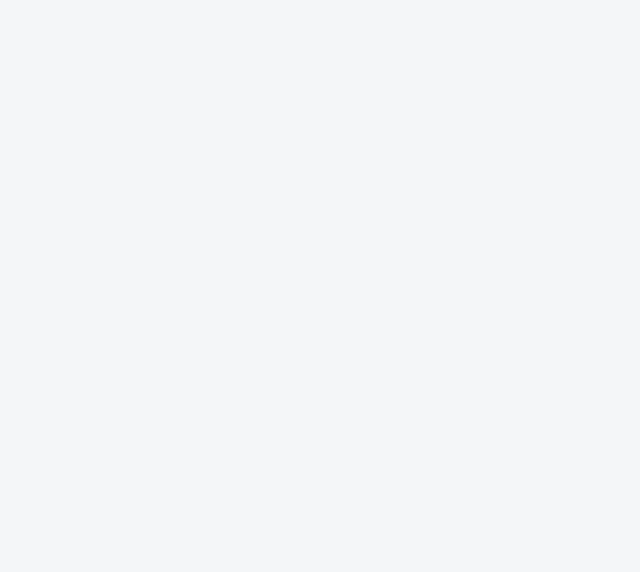
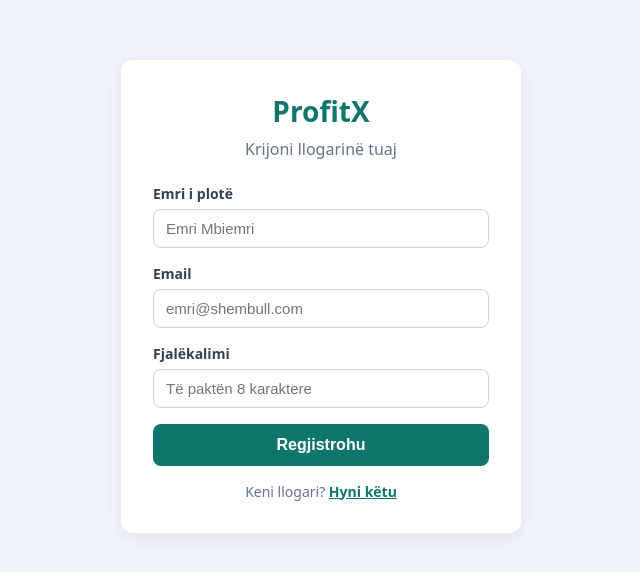
Before and after one commit to enishe/ProfitX, a React app in the folder frontend/: page /register in a window 1280 px wide. Before the commit this address had no page. Shown: the part 104-676 px from the top of the page, without its empty margins (319-959 px from the left). Built offline with nearby package versions, Linux system fonts and the light colour scheme; the HTML template or start-up script is replaced by a standard one.

Commit message:
Add register page form with validation (A2)

```diff
--- a/frontend/src/App.jsx
+++ b/frontend/src/App.jsx
@@ -1,11 +1,15 @@
-import { Routes, Route, Navigate } from 'react-router-dom'
-import AppLayout from './components/layout/AppLayout'
+import { Routes, Route, Navigate } from 'react-router-dom';
+import AppLayout from './components/layout/AppLayout';
+import Login from './pages/Login.jsx';
+import Register from './pages/Register.jsx';
 
 const Placeholder = ({ title }) => <h2>{title}</h2>
 
 export default function App() {
   return (
     <Routes>
+      <Route path="/Login" element={<Login />} /> {/* SHTUAR PËRKOHËSISHT PËR TEST */}
+       <Route path="/register" element={<Register />} /> {/* PËRKOHËSISHT PËR TEST */}
       <Route element={<AppLayout />}>
         <Route path="/" element={<Navigate to="/dashboard" replace />} />
         <Route path="/dashboard" element={<Placeholder title="Dashboard" />} />
--- /dev/null
+++ b/frontend/src/pages/Register.jsx
@@ -0,0 +1,168 @@
+import { useState } from "react";
+import { Link } from "react-router-dom";
+import "../styles/auth.css";
+
+const EMAIL_REGEX = /^[^\s@]+@[^\s@]+\.[^\s@]+$/;
+const MIN_PASSWORD_LENGTH = 8;
+
+function validate({ fullName, email, password }) {
+  const errors = {};
+
+  if (!fullName.trim()) {
+    errors.fullName = "Emri i plotë është i detyrueshëm.";
+  } else if (fullName.trim().length < 2) {
+    errors.fullName = "Emri duhet të ketë të paktën 2 shkronja.";
+  }
+
+  if (!email.trim()) {
+    errors.email = "Email-i është i detyrueshëm.";
+  } else if (!EMAIL_REGEX.test(email.trim())) {
+    errors.email = "Shkruani një email të vlefshëm.";
+  }
+
+  if (!password) {
+    errors.password = "Fjalëkalimi është i detyrueshëm.";
+  } else if (password.length < MIN_PASSWORD_LENGTH) {
+    errors.password = `Fjalëkalimi duhet të ketë të paktën ${MIN_PASSWORD_LENGTH} karaktere.`;
+  }
+
+  return errors;
+}
+
+// Vend-ruajtës për API-në reale (POST /api/auth/register).
+// Nuk simulon regjistrim të suksesshëm: deri sa API-ja e Suelës të jetë gati,
+// kthen gabim të qartë. Lidhja reale bëhet kur pika të jetë gati.
+// eslint-disable-next-line no-unused-vars
+async function submitRegister(data) {
+  throw new Error("Lidhja me serverin nuk është gati ende.");
+}
+
+function Register() {
+  const [values, setValues] = useState({
+    fullName: "",
+    email: "",
+    password: "",
+  });
+  const [fieldErrors, setFieldErrors] = useState({});
+  const [formError, setFormError] = useState("");
+  const [formSuccess, setFormSuccess] = useState("");
+  const [loading, setLoading] = useState(false);
+
+  const handleChange = (event) => {
+    const { name, value } = event.target;
+    setValues((prev) => ({ ...prev, [name]: value }));
+    setFieldErrors((prev) => ({ ...prev, [name]: "" }));
+    setFormError("");
+    setFormSuccess("");
+  };
+
+  const handleSubmit = async (event) => {
+    event.preventDefault();
+    setFormError("");
+    setFormSuccess("");
+
+    const errors = validate(values);
+    setFieldErrors(errors);
+    if (Object.keys(errors).length > 0) return;
+
+    setLoading(true);
+    try {
+      await submitRegister({
+        fullName: values.fullName.trim(),
+        email: values.email.trim(),
+        password: values.password,
+      });
+      // Mesazhi i suksesit që do të vijë pas përgjigjes së serverit.
+      setFormSuccess("Llogaria u krijua me sukses. Tani mund të hyni.");
+    } catch (error) {
+      setFormError(error.message || "Regjistrimi dështoi. Provoni përsëri.");
+    } finally {
+      setLoading(false);
+    }
+  };
+
+  return (
+    <div className="auth-page">
+      <form className="auth-card" onSubmit={handleSubmit} noValidate>
+        <h1 className="auth-title">ProfitX</h1>
+        <p className="auth-subtitle">Krijoni llogarinë tuaj</p>
+
+        {formError && (
+          <div className="auth-alert" role="alert">
+            {formError}
+          </div>
+        )}
+
+        {formSuccess && (
+          <div className="auth-success" role="status">
+            {formSuccess}
+          </div>
+        )}
+
+        <div className="auth-field">
+          <label htmlFor="fullName">Emri i plotë</label>
+          <input
+            id="fullName"
+            name="fullName"
+            type="text"
+            autoComplete="name"
+            placeholder="Emri Mbiemri"
+            value={values.fullName}
+            onChange={handleChange}
+            aria-invalid={Boolean(fieldErrors.fullName)}
+            disabled={loading}
+          />
+          {fieldErrors.fullName && (
+            <span className="auth-error">{fieldErrors.fullName}</span>
+          )}
+        </div>
+
+        <div className="auth-field">
+          <label htmlFor="email">Email</label>
+          <input
+            id="email"
+            name="email"
+            type="email"
+            autoComplete="email"
+            placeholder="emri@shembull.com"
+            value={values.email}
+            onChange={handleChange}
+            aria-invalid={Boolean(fieldErrors.email)}
+            disabled={loading}
+          />
+          {fieldErrors.email && (
+            <span className="auth-error">{fieldErrors.email}</span>
+          )}
+        </div>
+
+        <div className="auth-field">
+          <label htmlFor="password">Fjalëkalimi</label>
+          <input
+            id="password"
+            name="password"
+            type="password"
+            autoComplete="new-password"
+            placeholder={`Të paktën ${MIN_PASSWORD_LENGTH} karaktere`}
+            value={values.password}
+            onChange={handleChange}
+            aria-invalid={Boolean(fieldErrors.password)}
+            disabled={loading}
+          />
+          {fieldErrors.password && (
+            <span className="auth-error">{fieldErrors.password}</span>
+          )}
+        </div>
+
+        <button type="submit" className="auth-button" disabled={loading}>
+          {loading ? "Duke regjistruar..." : "Regjistrohu"}
+        </button>
+
+        <p className="auth-footer">
+          Keni llogari? <Link to="/login">Hyni këtu</Link>
+        </p>
+      </form>
+    </div>
+  );
+}
+
+export default Register;
--- a/frontend/src/styles/auth.css
+++ b/frontend/src/styles/auth.css
@@ -106,3 +106,12 @@
   color: #0f766e;
   font-weight: 600;
 }
+
+.auth-success {
+  margin-bottom: 16px;
+  padding: 10px 12px;
+  border-radius: 8px;
+  background: #dcfce7;
+  color: #166534;
+  font-size: 14px;
+}
```
